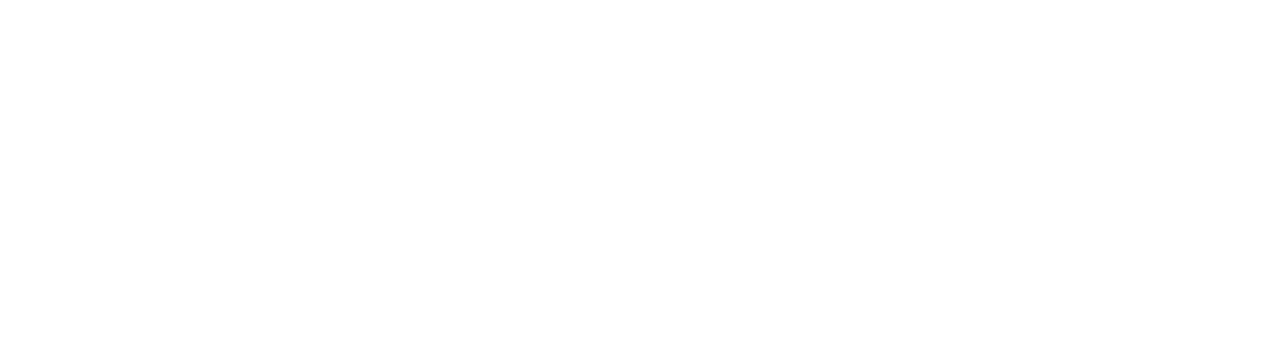
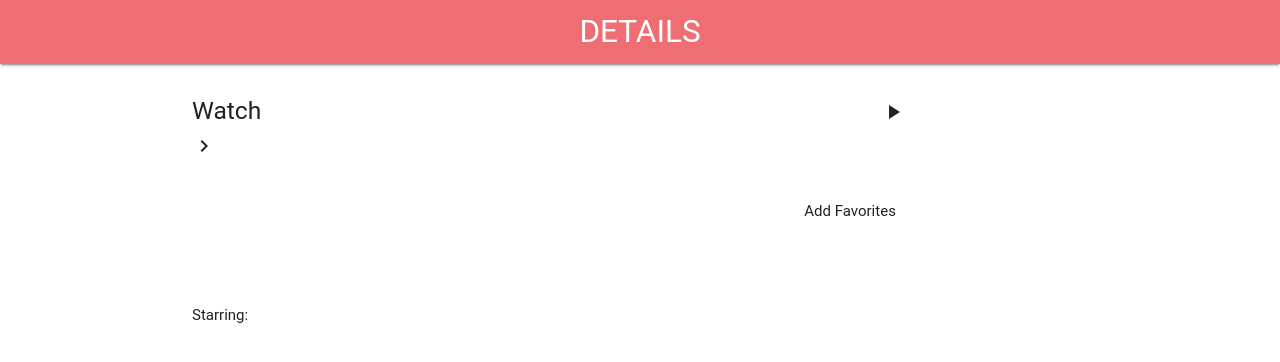
Before and after one commit to maitc/mis-pelis, a website: page details.html in a window 1280 px wide. Drawn offline with Linux system fonts and the light colour scheme; a web font is replaced by a local one.

Commit message:
estructura details ok

```diff
--- a/details.html
+++ b/details.html
@@ -2,11 +2,75 @@
 <html lang="en">
 <head>
 	<meta charset="UTF-8">
+	<meta name="viewport" content="width=device-width, user-scalable=no, initial-scale=1.0, maximum-scale=1.0, minimum-scale=1.0">
 	<title>Mis Pelis</title>
-	<link href="https://fonts.googleapis.com/css?family=Anton|Nunito:400,700" rel="stylesheet">
+	<link href="https://fonts.googleapis.com/css?family=Anton|Nunito:300,400,700" rel="stylesheet">
+	<link href="https://fonts.googleapis.com/icon?family=Material+Icons" rel="stylesheet">
 	<link rel="stylesheet" href="dist/css/style.min.css">
 </head>
 <body>
+	<!-- NAVBAR -->
+	<nav>
+        <div class="nav-wrapper">
+            <ul id="slide-out" class="side-nav">
+                <li><a href="home.html"><i class="large material-icons color">trending_flat</i>Home</a></li>
+            </ul>
+            <a href="#" data-activates="slide-out" class="button-collapse"><i class="material-icons">menu</i></a>
+            <a href="#" class="brand-logo center">DETAILS</a>
+        </div>
+    </nav>
+    <!-- DETAILS -->
+    <!-- FIRST SECTION -->
+    <section class="first-section">
+    	<div class="container fluid">
+    		<div class="row">
+    			<div class="col s12 img-movie">
+
+    			</div>
+    		</div>
+    	</div>
+    </section>
+    <!-- SECOND SECTION -->
+    <section class="second-section details-dos">
+    	<div class="container">
+    		<div class="row details-dos-row">
+    			<div class="col s9">
+    				<h5>Watch</h5>
+    				<i class="material-icons icon-watch">keyboard_arrow_right</i>
+    			</div>
+                <div class="col m3">
+                    <p id="details-play"><i class="material-icons icon-play">play_arrow</i></p>
+                </div>
+    		</div>
+    	</div>
+    </section>
+    <!-- THIRD SECTION -->
+    <section class="third-section">
+    	<div class="container">
+    		<div class="row">
+    			<div class="col s4 details-rating"></div>
+    			<div class="offset-s4 col s4">
+    				<p id="details-add-favorites">Add Favorites</p>
+    			</div>
+    		</div>
+    	</div>
+    </section>
+    <!-- FOURTH SECTION -->
+    <section class="fourth-section">
+    	<div class="container">
+    		<div class="row details-dos-row">
+    			<div class="col s12 details-title"></div>
+    		</div>
+    		<div class="row">
+    			<div class="col s12 details-summary details-genres details-director"></div>
+    		</div>
+    		<div class="row">
+    			<div class="col s12 details-starring">
+                    <h6>Starring: <br></h6>
+    			</div>
+    		</div>
+    	</div>
+    </section>
 
 	<script src="dist/js/script.js"></script>
 </body>
```
